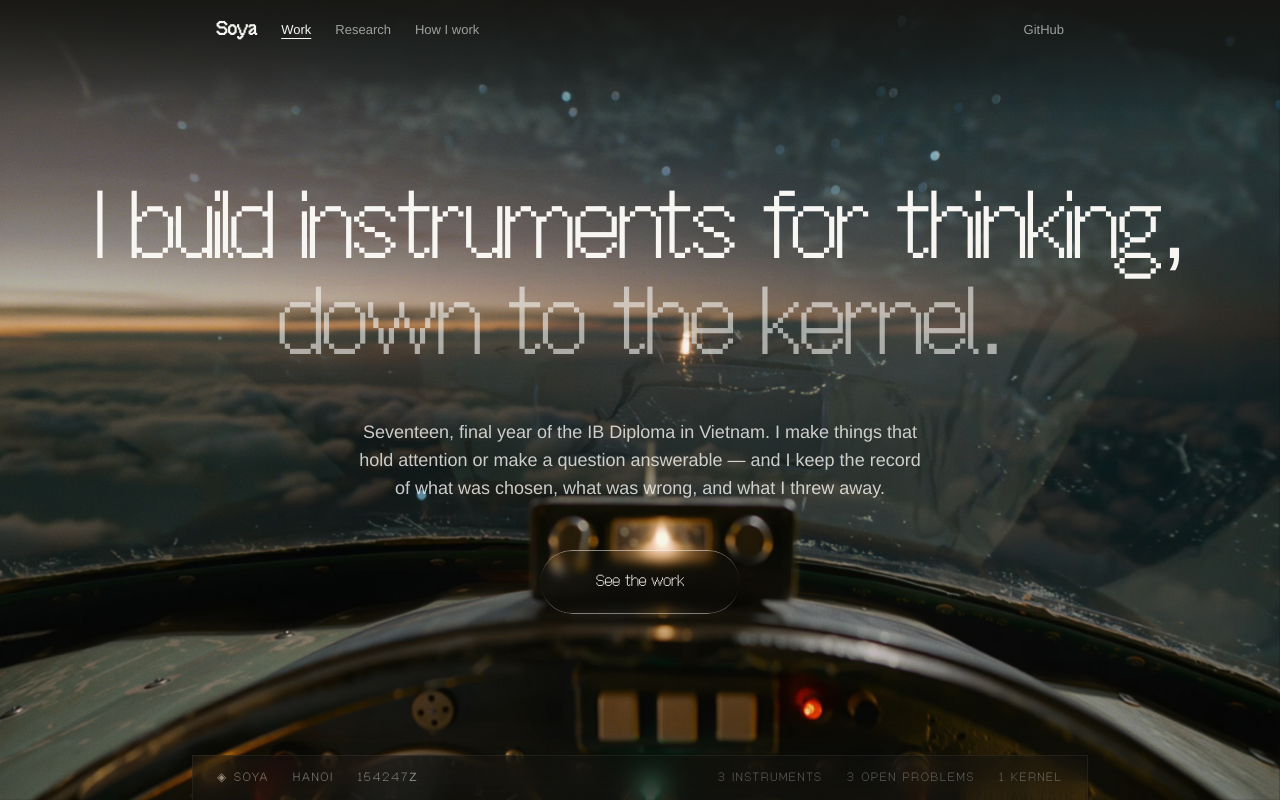
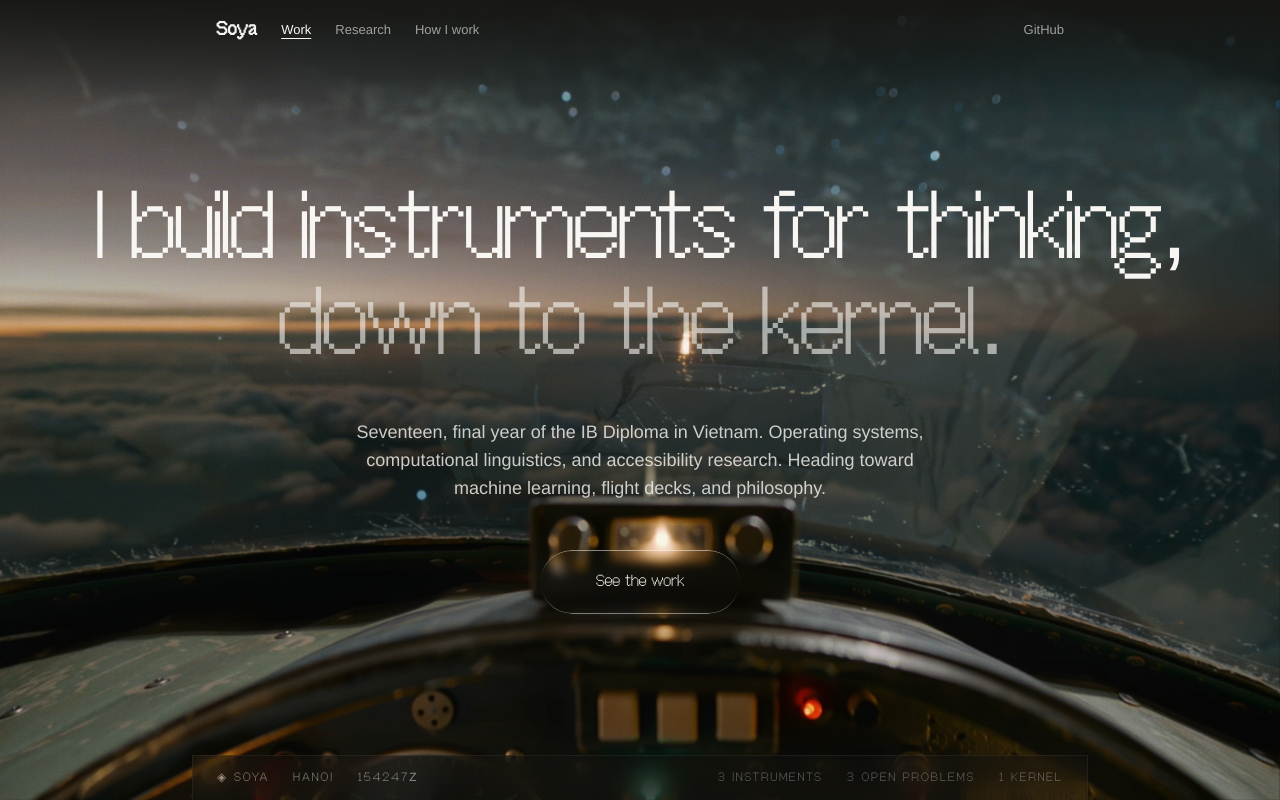
Before and after one commit to soya-00/portfolio, a React (Vite) app: page / in a window 1280 px wide. Shown: the top 800 px of the page. Built offline with nearby package versions, Linux system fonts and the light colour scheme.

Commit message:
Update Hero.tsx

```diff
--- a/src/components/Hero.tsx
+++ b/src/components/Hero.tsx
@@ -7,9 +7,9 @@ export default function Hero() {
       </h1>
 
       <p className="animate-fade-rise-delay mt-10 max-w-xl text-base leading-relaxed text-foreground/80 sm:text-lg">
-        Seventeen, final year of the IB Diploma in Vietnam. I make things that
-        hold attention or make a question answerable — and I keep the record of
-        what was chosen, what was wrong, and what I threw away.
+Seventeen, final year of the IB Diploma in Vietnam.
+        Operating systems, computational linguistics, and accessibility research.
+        Heading toward machine learning, flight decks, and philosophy.
       </p>
 
       <a
```
